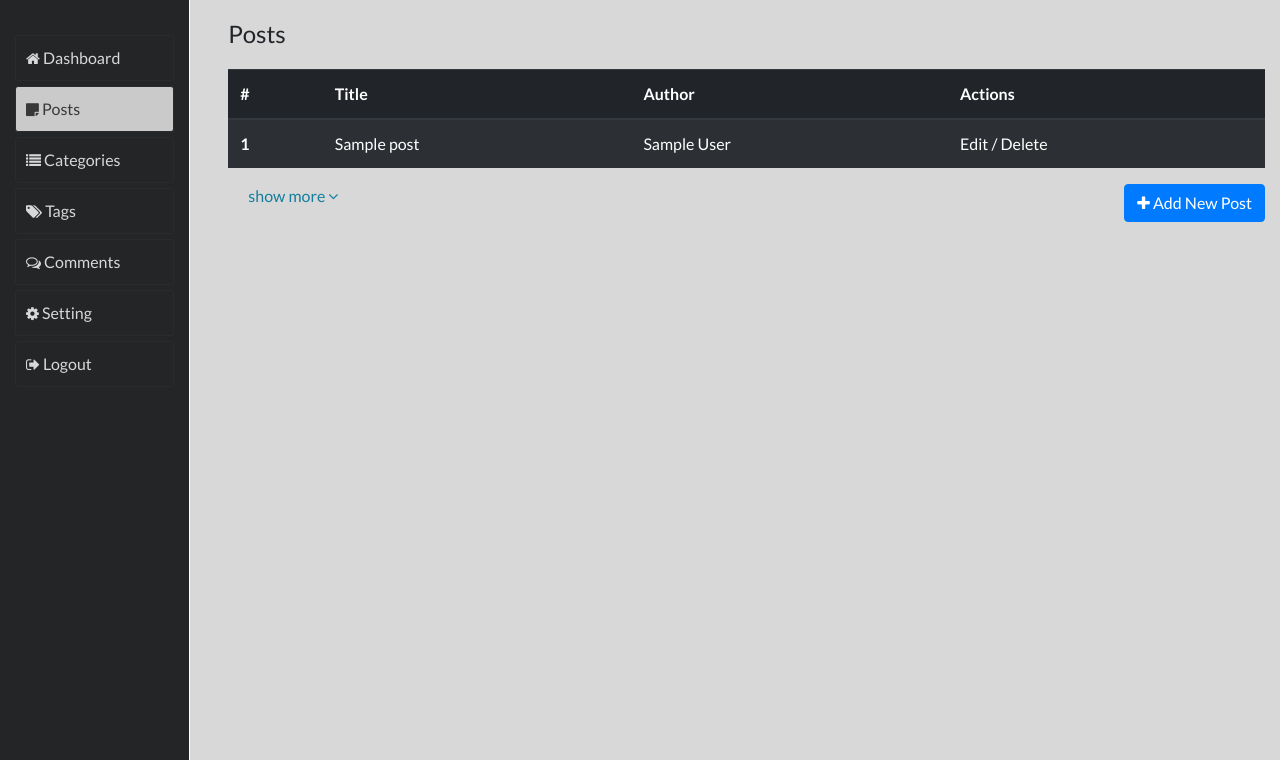
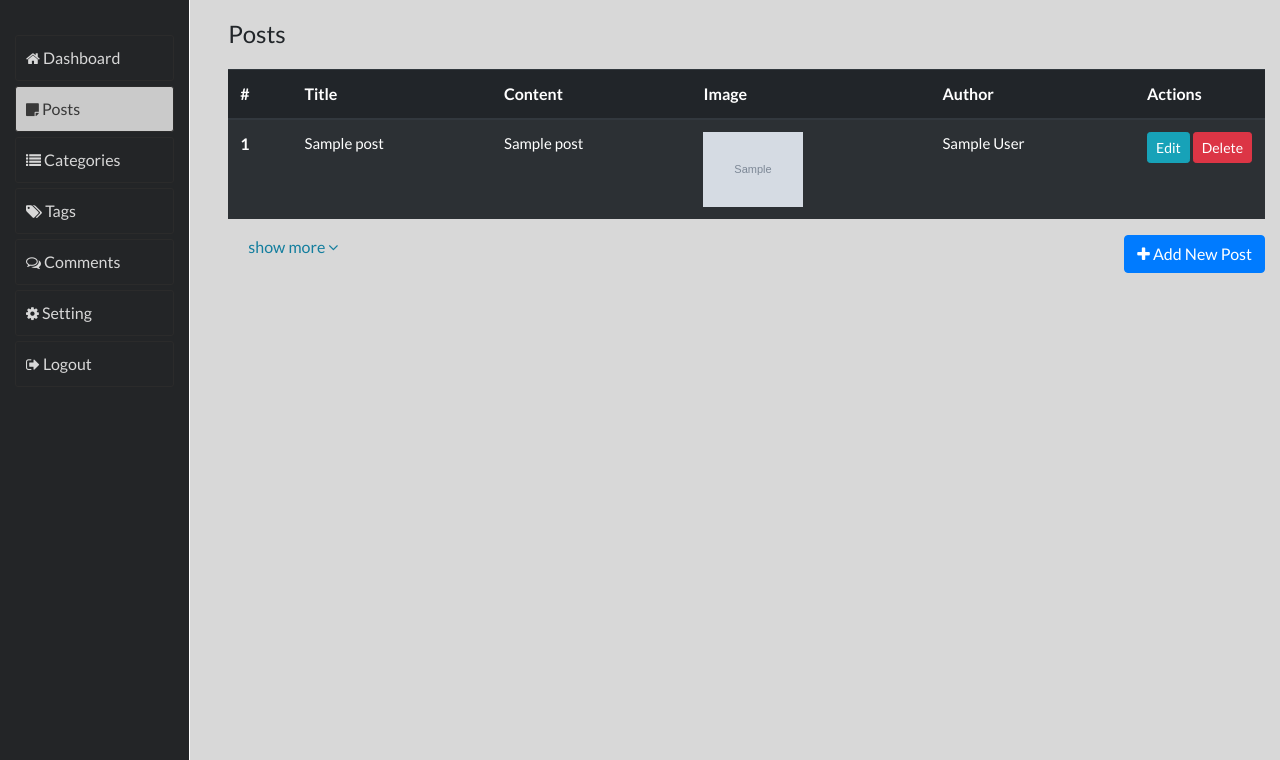
Before and after one commit to Ebrahemsamer2/project, a PHP site: page /admin/posts.php in a window 1280 px wide. Shown: the part 40-800 px from the top of the page. Run offline with PHP 8.4, Linux system fonts and the light colour scheme; tables that the repository leaves empty or names only in its code hold one stand-in row (values such as "Sample post"); grey boxes marked "Sample" are stand-in pictures; data that the repository does not hold is empty.

Commit message:
Update Post Page

```diff
--- a/admin/editpost.php
+++ /dev/null
@@ -1,6 +0,0 @@
-<?php
-$page_title = "Dashboard";
-include "inc/init.php";
-$posts = "active";
-
-?>
--- a/admin/inc/functions.php
+++ b/admin/inc/functions.php
@@ -44,16 +44,26 @@ function insert_post($title, $content, $category, $tags, $excerpt,$author, $imag
     }
 }
 
-function get_posts($limit = "") {
+function get_posts($limit = "",$id = "") {
     include "connect.php";
     if($limit) {
         $sql = "SELECT * FROM posts ORDER BY datetime DESC LIMIT 3 ";
+    }else if($id){
+        $sql = "SELECT * FROM posts WHERE id = ? ";
+
     }else {
         $sql = "SELECT * FROM posts ORDER BY datetime DESC";
     }
     try {
-        $result = $con->query($sql);
-        return $result;
+        if($id) {
+            $result = $con->prepare($sql);
+            $result->bindValue(1,$id,PDO::PARAM_INT);
+            $result->execute();
+            return $result->fetch(PDO::FETCH_ASSOC) ;
+        }else {
+            $result = $con->query($sql);
+            return $result;
+        }
     }catch(Exception $e) {
         echo "Error: ". $e->getMessage() . '\n';
         return array();
--- a/admin/posts.php
+++ b/admin/posts.php
@@ -18,6 +18,8 @@ $posts = "active";
                             <tr>
                                 <th scope="col">#</th>
                                 <th scope="col">Title</th>
+                                <th scope="col">Content</th>
+                                <th scope="col">Image</th>
                                 <th scope="col">Author</th>
                                 <th scope="col">Actions</th>
                             </tr>
@@ -39,19 +41,33 @@ $posts = "active";
                             ?>
                                 <th scope="row"><?php echo $no; ?></th>
                                 <td title='<?php echo $post["title"]; ?>'><?php
-                                if(strlen($post['title']) > 40) {
-                                    echo substr($post['title'],0,40) . '...';
+                                if(strlen($post['title']) > 30) {
+                                    echo substr($post['title'],0,30) . '...';
                                 }else {
                                     echo $post['title'];
                                 }
-                                    ?></td>
+                                ?></td>
+                                <td><?php
+                                if(strlen($post['content']) > 100) {
+                                    echo substr($post['content'],0,100) . '...';
+                                }else {
+                                    echo $post['title'];
+                                }
+                                ?></td>
+                                <td>
+                                    <img width='100' src="uploads/<?php echo $post['image']; ?>" alt="">
+                                </td>
                                 <td><?php echo $post['author']; ?></td>
-                                <td>Edit / Delete</td>
+                                <td class='action-links'><a href='post.php?id=<?php echo $post["id"]; ?>' class='btn btn-info btn-sm'>Edit</a>
+                                <form action="deletepost.php" method='POST'>
+                                    <input class='btn btn-danger btn-sm' type='submit' value="Delete" />
+                                </form>
+                                </td>
                             </tr>
                             <?php endforeach; ?>
                         </tbody>
                     </table>
-                    <a style="float:right;margin-bottom:10px;" class="btn btn-primary" href="addnewpost.php"><i class='fa fa-plus'></i> Add New Post</a>
+                    <a style="float:right;margin-bottom:10px;" class="btn btn-primary" href="post.php"><i class='fa fa-plus'></i> Add New Post</a>
                     <a href="" class='show-more'>show more <i class='fa fa-angle-down'></i></a>
                 </div>
             </div>
--- a/admin/resources/css/style.css
+++ b/admin/resources/css/style.css
@@ -157,3 +157,13 @@ hr {
     margin-left: 20px;
     color: #137e9e;
 }
+
+.posts table tbody td {
+    font-size: 15px;
+}
+.posts table tbody td.action-links {
+    width: 130px;
+}
+.posts table tbody td.action-links form {
+    display: inline;
+}
```
Also changed, not shown: admin/post.php (renamed from admin/addnewpost.php, +35 -6 lines), admin/uploads/Koala.jpg (added).
